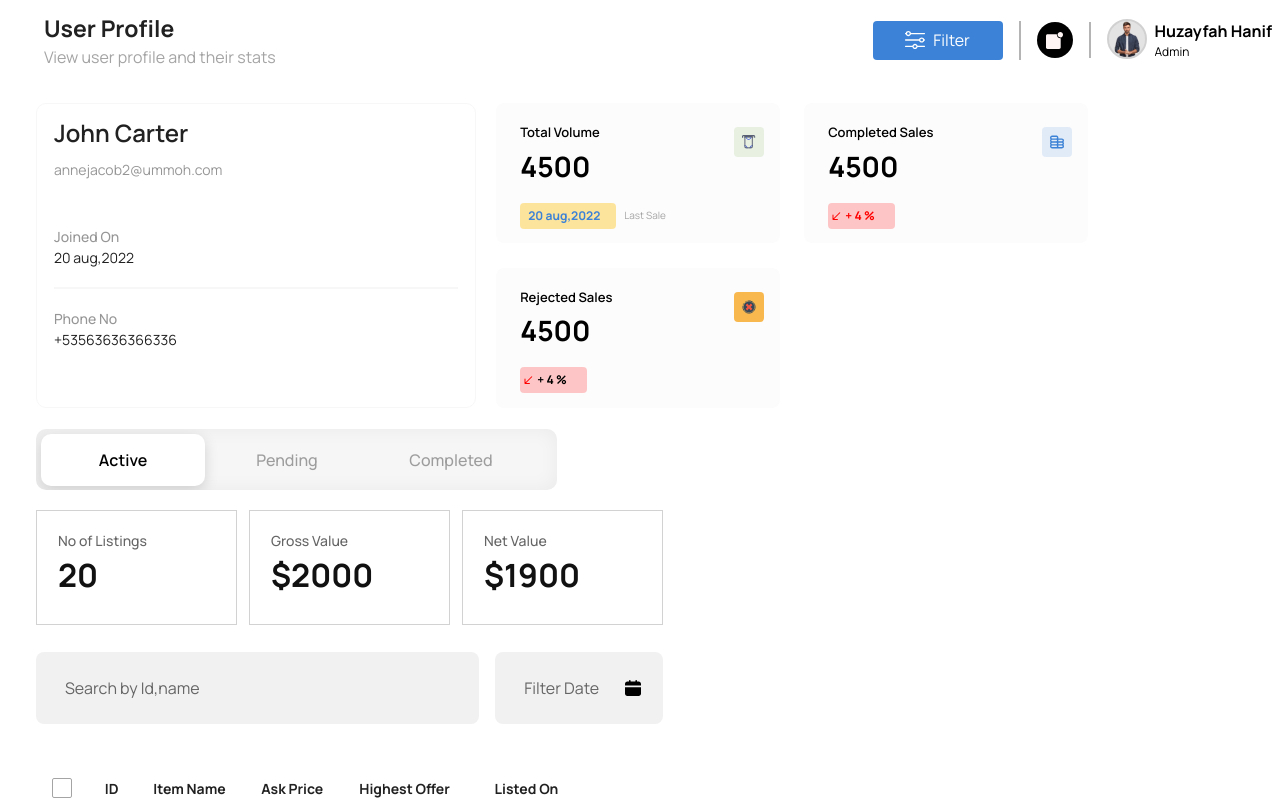
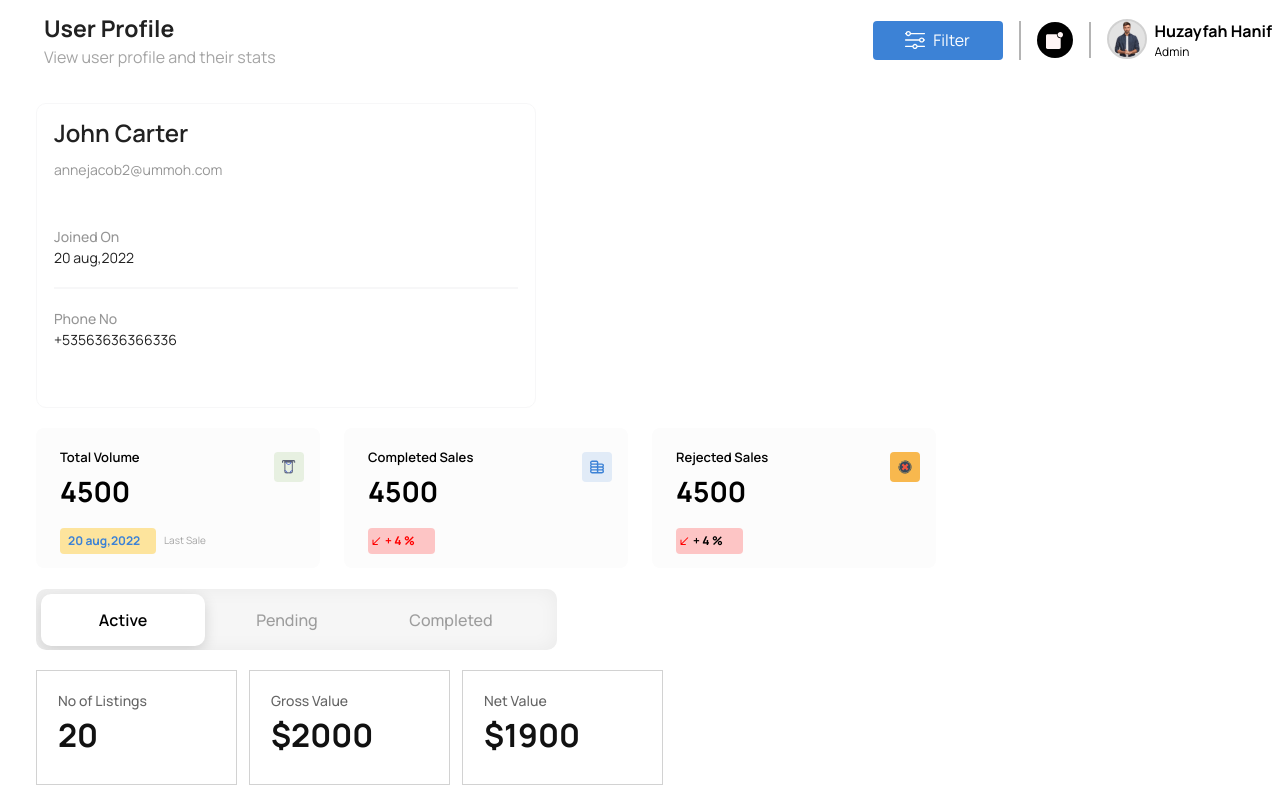
Before and after one commit to SmurfTec/Electra-Admin, a React (Vite) app: page /UserProfile in a window 1280 px wide. Shown: the top 800 px of the page. Built offline with nearby package versions, Linux system fonts and the light colour scheme.

Commit message:
missing line done

```diff
--- a/src/components/SideBar/index.tsx
+++ b/src/components/SideBar/index.tsx
@@ -229,7 +229,11 @@ const Logout=()=>{
         }
         </Link>
       ))}
-      <div className="ml-[39px] mt-[137px] gap-3 flex items-center cursor-pointer" onClick={Logout}>
+      <div className="flex items-center justify-center  mt-[111px]">
+      <hr className='w-[80%] justify-center align-middle border border-custom-border border-[#F7F7F8]' />
+      </div>
+      <div className="ml-[39px] mt-[21px] gap-3 flex items-center cursor-pointer" onClick={Logout}>
+
       <SVGIcon
       fillcolor={'#000000'}
                 src={IMAGES.LogoutIcon}
--- a/src/pages/Users/UserProfile/index.tsx
+++ b/src/pages/Users/UserProfile/index.tsx
@@ -183,7 +183,7 @@ console.log('Menu',MenuLabel,"product",selectedProducts,"CurrSelectedProduct",Cu
         chooseFilter={true}
         UserBox={true}
       />
-      <div className='flex gap-5 mt-[31px]'>
+      <div className='flex flex-wrap gap-5 mt-[31px]'>
         <div className=' w-[500px] h-[305px] border border-custom-border border-[#F7F7F8] rounded-[10px] flex flex-col pt-[11px] pb-[40px] pl-[17px] pr-[17px]'>
           <div className='flex justify-between'>
             <div className='flex flex-col gap-2'>
```
